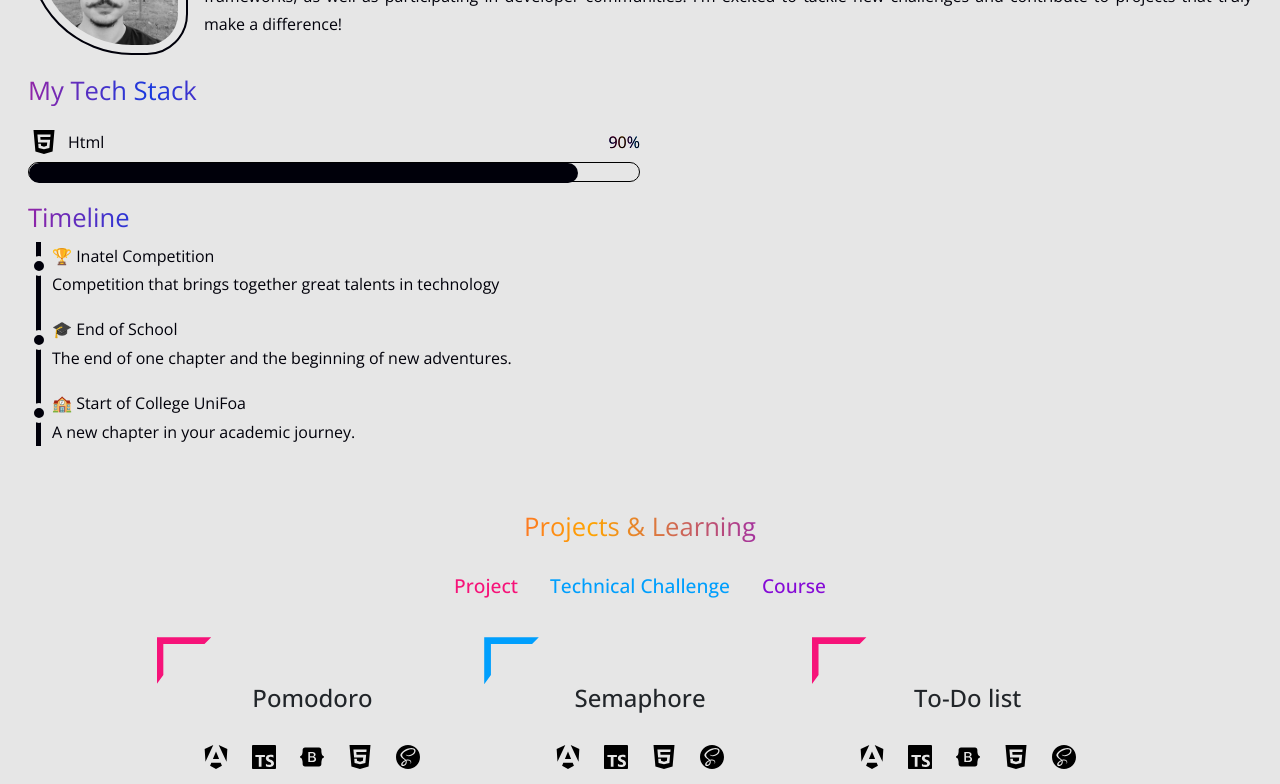
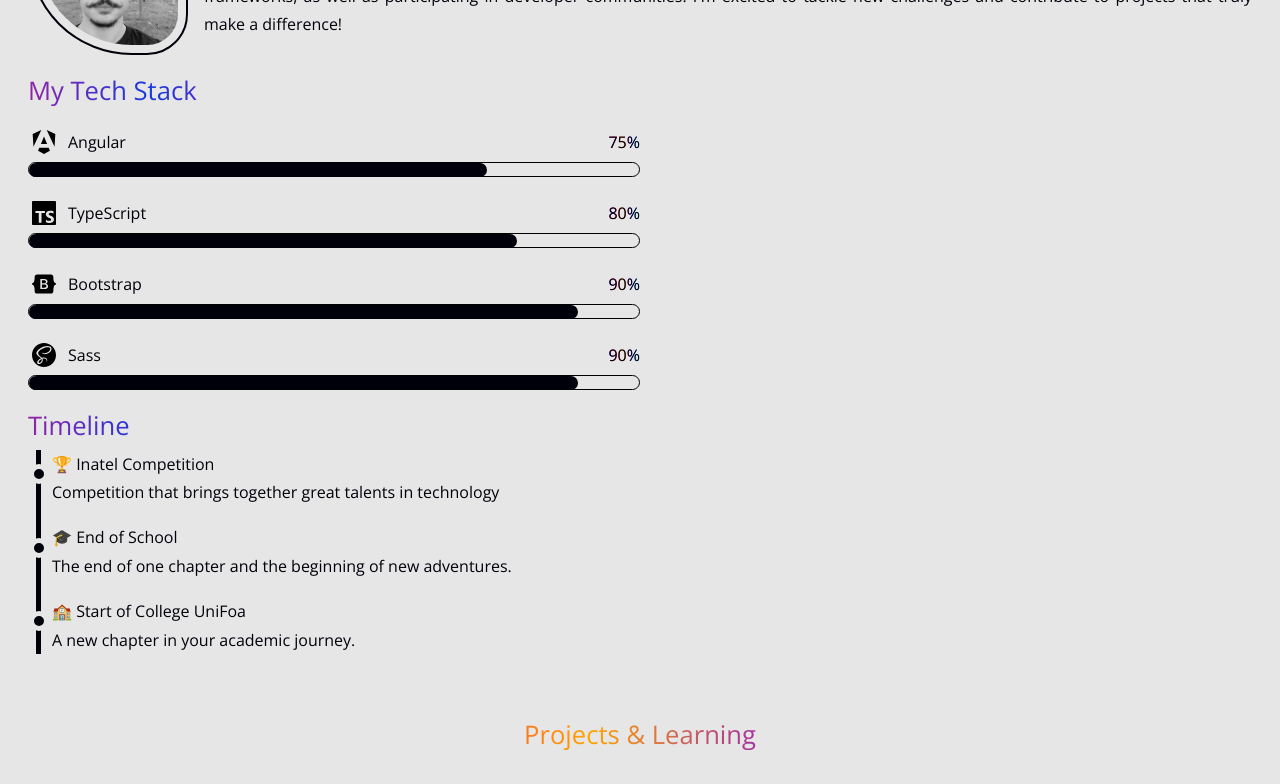
Before and after one commit to Hugodelelis/portfolio, an Angular app: page / in a window 1280 px wide. Shown: the part 980-1764 px from the top of the page. Built offline with nearby package versions, Linux system fonts and the light colour scheme.

Commit message:
add porcent skills

```diff
--- a/src/app/modules/components/about/about.component.html
+++ b/src/app/modules/components/about/about.component.html
@@ -15,20 +15,20 @@
 
             <h2>My Tech Stack</h2>
             <div class="stacks">
+                @for(item of tecnologies(); track item) {
                 <div class="tec">
                     <div class="info">
                         <div class="what-tec">
-                            <img src="assets/icons/html5.svg" alt="html5">
-                            <h3>Html</h3>
+                            <img [src]="item.tec.src" [alt]="item.tec.alt">
+                            <h3>{{ item.tec.name }}</h3>
                         </div>
-                        <span>90%</span>
+                        <span>{{ item.tec.percent }}</span>
                     </div>
-                    <div class="bar">
-                        <div class="porcent">
+                        <div class="bar">
+                            <div class="porcent" [ngStyle]="{ 'width': item.tec.percent }"></div>
                         </div>
                     </div>
-                </div>
-                <!--AQUI LOOP-->
+                }
             </div>
 
             <h2>Timeline</h2>
--- a/src/app/modules/components/about/about.component.scss
+++ b/src/app/modules/components/about/about.component.scss
@@ -54,13 +54,13 @@
 
                     .bar {
                         width: 100%;
-                        height: 20px;
+                        height: 15px;
                         border: 1px solid black;
                         border-radius: 2em;
                         .porcent {
                             background-color: var(--black-010);
                             width: 90%;
-                            height: 20px;
+                            height: 14px;
                             border-radius: 2em;
                         }
                     }
@@ -68,6 +68,7 @@
 
                 img {
                     padding-left: 0;
+                    background-color: transparent;
                 }
             }
 
--- a/src/app/modules/components/about/about.component.ts
+++ b/src/app/modules/components/about/about.component.ts
@@ -1,12 +1,50 @@
-import { Component } from '@angular/core';
+import { Component, signal } from '@angular/core';
+import ITecnologies from '../../interfaces/Itec.interface';
+import { NgStyle } from '@angular/common';
 
 @Component({
   selector: 'app-about',
   standalone: true,
-  imports: [],
+  imports: [NgStyle],
   templateUrl: './about.component.html',
-  styleUrl: './about.component.scss'
+  styleUrls: ['./about.component.scss']
 })
 export class AboutComponent {
+  public tecnologies = signal<ITecnologies[]>([
+    {
+      tec: {
+        name: 'Angular',
+        src: 'assets/icons/angular.svg',
+        alt: 'Angular',
+        percent: '75%'
+      }
+    },
 
+    {
+      tec: {
+        name: 'TypeScript',
+        src: 'assets/icons/typescript.svg',
+        alt: 'TypeScript',
+        percent: '80%'
+      }
+    },
+
+    {
+      tec: {
+        name: 'Bootstrap',
+        src: 'assets/icons/bootstrap.svg',
+        alt: 'Bootstrap',
+        percent: '90%'
+      }
+    },
+
+    {
+      tec: {
+        name: 'Sass',
+        src: 'assets/icons/sass.svg',
+        alt: 'Sass',
+        percent: '90%'
+      }
+    },
+  ]);
 }
--- a/src/scss/components/_titles.scss
+++ b/src/scss/components/_titles.scss
@@ -21,7 +21,7 @@ h2, span {
     -webkit-background-clip: text;
     background-clip: text;
     background-image: radial-gradient(circle, var(--color-core-1) 0%, var(--color-core-2) 20%, var(--color-core-3) 40%, var(--color-core-4) 60%,
-    var(--color-core-5) 80%, var(--color-core-1) 100%);
+    var(--color-core-5) 80%);
     background-size: 180%;
     animation: animate 15s ease infinite;
     font-weight: 300;
```
Also changed, not shown: src/app/modules/interfaces/Itec.interface.ts (added, +8 -0 lines), src/assets/icons/nodedotjs.svg (deleted).
